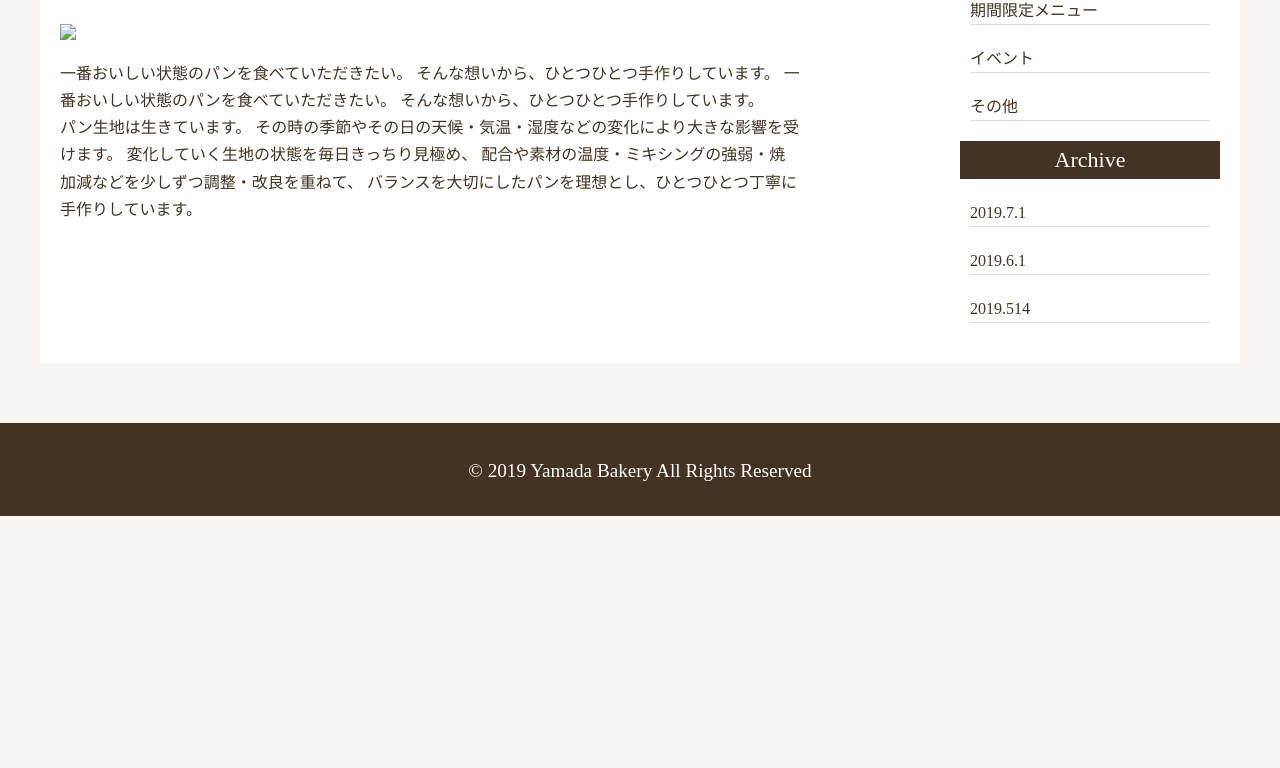
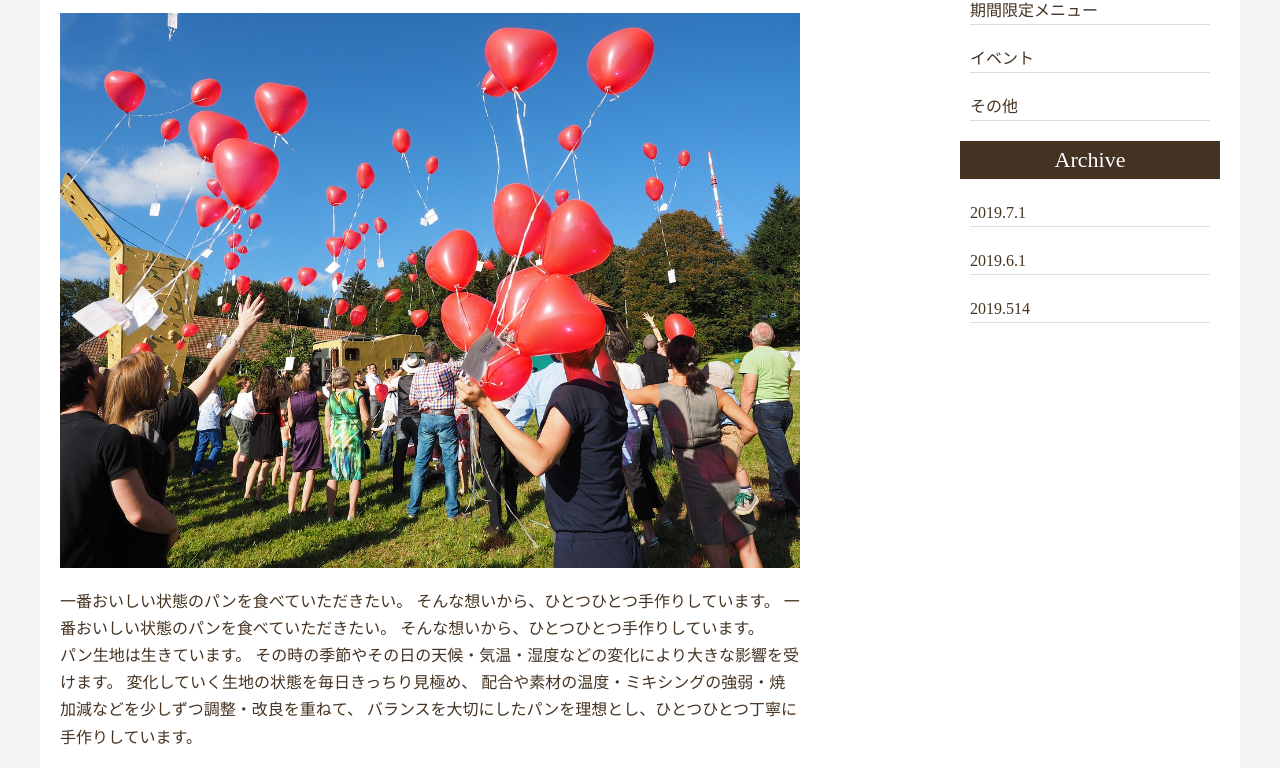
Before and after one commit to shogo-okugami/output01, a plain HTML site: page news03.html in a window 1280 px wide. Shown: the part 422-1190 px from the top of the page. Before the commit the page ends 938 px from the top, so only its background shows below. Drawn offline with nearby package versions, Linux system fonts and the light colour scheme; some packages are replaced by stand-ins of ours.

Commit message:
Update news03.html

```diff
--- a/news03.html
+++ b/news03.html
@@ -62,7 +62,7 @@
                         <p class="post-category">カテゴリー：イベント</p>
                     </header>
                     <div class="article-img">
-                        <img src="img/news-list03.jpg">
+                        <img src="news-list03.jpg">
                     </div>
                     <p>
                         一番おいしい状態のパンを食べていただきたい。
```
